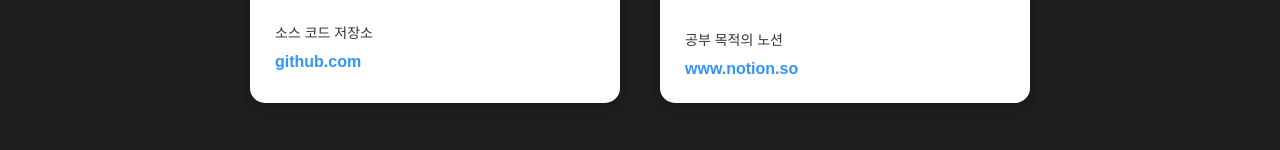
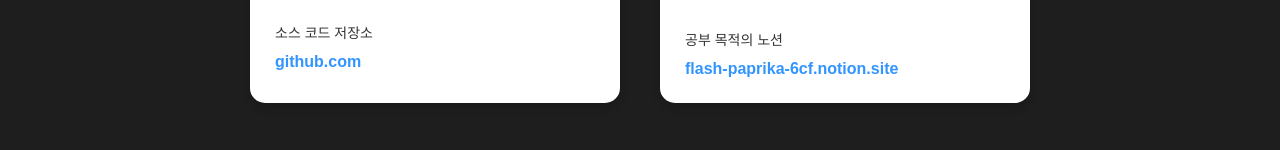
Before and after one commit to Arne919/Arne919.github.io, a React (Vite) app: page / in a window 1280 px wide. Shown: the part 1957-2107 px from the top of the page. Built offline with nearby package versions, Linux system fonts and the light colour scheme.

Commit message:
fix: notion url

```diff
--- a/src/components/Archiving.jsx
+++ b/src/components/Archiving.jsx
@@ -11,7 +11,7 @@ const archives = [
   {
     image: "/src/assets/images/notion-logo.png", // 노션 이미지
     description: "공부 목적의 노션",
-    url: "https://www.notion.so/Study-1a5080d6bc13809b9a52def0731600ca",
+    url: "https://flash-paprika-6cf.notion.site/Study-1a5080d6bc13809b9a52def0731600ca?pvs=4",
   },
 ];
 
```
